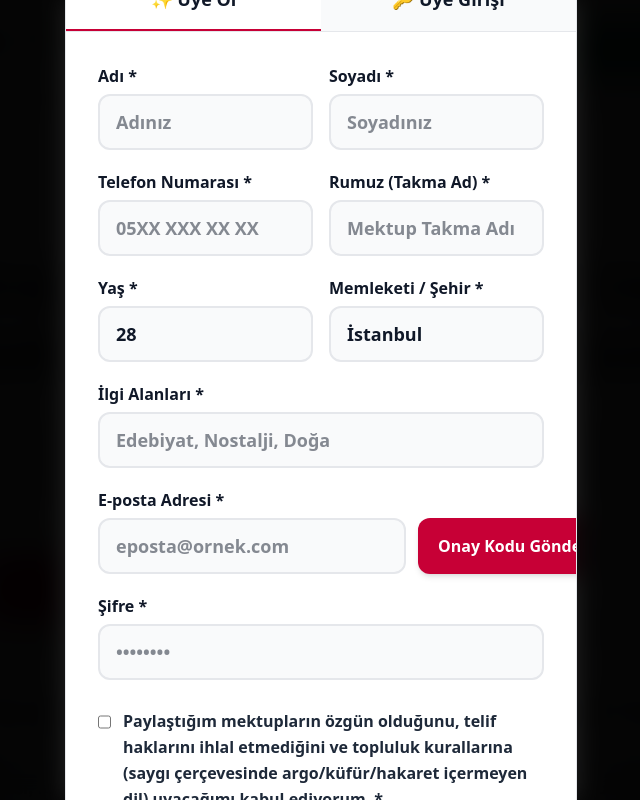
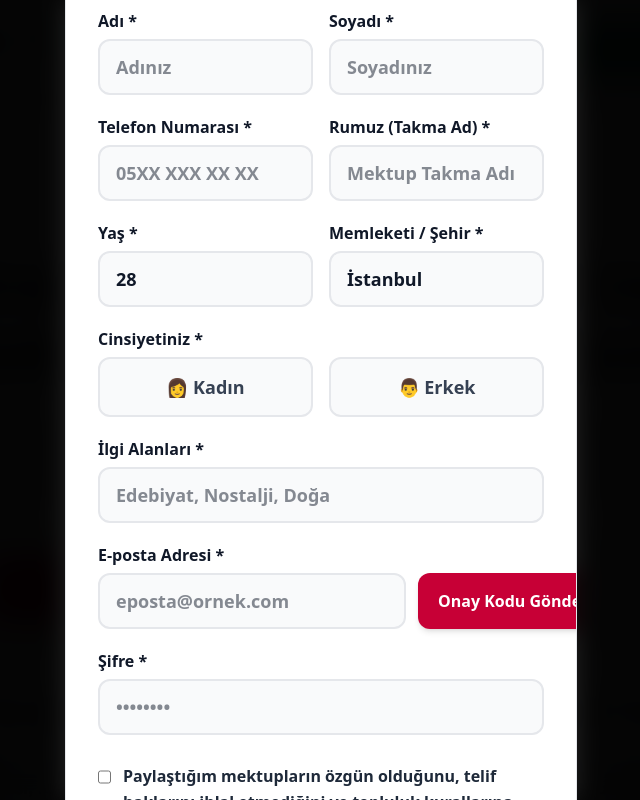
Before and after one commit to tozcane/mektup-arkadasi, a Next.js app: page / in a window 1280 px wide. Both pictures are taken after a click on the button "Giriş Yap / Üye Ol". Shown: the top 800 px of the page, without its empty margins (319-959 px from the left). Built offline with nearby package versions, Linux system fonts and the light colour scheme; a web font is replaced by a local one.

Commit message:
Add gender selection (Kadın / Erkek) to signup, profile editing modal, penpal card details, and admin dashboard

```diff
--- a/app/page.tsx
+++ b/app/page.tsx
@@ -370,7 +370,9 @@ function MainContent() {
                                     🎭 {p.pseudonym}
                                   </button>
                                 </td>
-                                <td className="p-4 border-r border-gray-250 font-bold">{p.age}</td>
+                                 <td className="p-4 border-r border-gray-250 font-bold">
+                                   {p.gender ? `${p.gender}, ` : ''}{p.age}
+                                 </td>
                                 <td className="p-4 border-r border-gray-250 font-medium">{p.city}</td>
                                 <td className="p-4 border-r border-gray-250 font-bold font-typewriter text-xs text-gray-900">
                                   {isSuspended ? (
--- a/components/dma/AuthModal.tsx
+++ b/components/dma/AuthModal.tsx
@@ -20,6 +20,7 @@ export const AuthModal: React.FC = () => {
   const [interestsStr, setInterestsStr] = useState('');
   const [error, setError] = useState('');
   const [acceptedTerms, setAcceptedTerms] = useState(false);
+  const [gender, setGender] = useState<'Kadın' | 'Erkek' | ''>('');
   const [isSubmittedAttempt, setIsSubmittedAttempt] = useState(false);
 
   // Email Verification Step State
@@ -32,7 +33,7 @@ export const AuthModal: React.FC = () => {
   const handleSendCode = async () => {
     setIsSubmittedAttempt(true);
     // Validate mandatory registration details before generating verification code
-    if (!firstName.trim() || !lastName.trim() || !phoneNumber.trim() || !pseudonym.trim() || !city.trim() || !interestsStr.trim()) {
+    if (!firstName.trim() || !lastName.trim() || !phoneNumber.trim() || !pseudonym.trim() || !city.trim() || !interestsStr.trim() || !gender) {
       setError('Lütfen kırmızıyla işaretli tüm alanları doldurun.');
       return;
     }
@@ -80,6 +81,10 @@ export const AuthModal: React.FC = () => {
       setError('Lütfen Rumuzunuzu (Takma Ad) belirleyin.');
       return;
     }
+    if (!gender) {
+      setError('Lütfen Cinsiyetinizi seçin.');
+      return;
+    }
     if (!email.trim() || !email.includes('@')) {
       setError('Lütfen geçerli bir e-posta adresi girin.');
       return;
@@ -118,6 +123,7 @@ export const AuthModal: React.FC = () => {
       city,
       country: 'Türkiye',
       interests,
+      gender: gender as 'Kadın' | 'Erkek',
     });
 
     // Reset verification states
@@ -165,7 +171,7 @@ export const AuthModal: React.FC = () => {
         {/* Tab Selection */}
         <div className="flex border-b border-gray-200 bg-gray-50 text-lg font-extrabold">
           <button
-            onClick={() => { setMode('register'); setError(''); }}
+            onClick={() => { setMode('register'); setError(''); setIsSubmittedAttempt(false); setGender(''); }}
             className={`flex-1 py-4 text-center transition border-b-2 cursor-pointer ${
               mode === 'register'
                 ? 'border-rose-700 text-rose-750 bg-white'
@@ -176,7 +182,7 @@ export const AuthModal: React.FC = () => {
           </button>
 
           <button
-            onClick={() => { setMode('login'); setError(''); }}
+            onClick={() => { setMode('login'); setError(''); setIsSubmittedAttempt(false); setGender(''); }}
             className={`flex-1 py-4 text-center transition border-b-2 cursor-pointer ${
               mode === 'login'
                 ? 'border-rose-700 text-rose-750 bg-white'
@@ -297,6 +303,39 @@ export const AuthModal: React.FC = () => {
                         : 'border-gray-200 focus:border-rose-700'
                     }`}
                   />
+                </div>
+              </div>
+
+              {/* Cinsiyet Seçimi (Yeni Hane) */}
+              <div>
+                <label className="block text-gray-955 font-extrabold mb-1.5 text-base">Cinsiyetiniz *</label>
+                <div className="grid grid-cols-2 gap-4">
+                  <button
+                    type="button"
+                    onClick={() => setGender('Kadın')}
+                    className={`py-3.5 rounded-xl border-2 font-bold text-lg cursor-pointer transition-all flex items-center justify-center gap-2 ${
+                      gender === 'Kadın'
+                        ? 'bg-rose-50 border-rose-700 text-rose-800 ring-2 ring-rose-200'
+                        : isSubmittedAttempt && !gender
+                        ? 'border-rose-500 bg-rose-50/20 text-rose-700'
+                        : 'bg-gray-50 border-gray-200 text-gray-700 hover:bg-gray-100'
+                    }`}
+                  >
+                    👩 Kadın
+                  </button>
+                  <button
+                    type="button"
+                    onClick={() => setGender('Erkek')}
+                    className={`py-3.5 rounded-xl border-2 font-bold text-lg cursor-pointer transition-all flex items-center justify-center gap-2 ${
+                      gender === 'Erkek'
+                        ? 'bg-rose-50 border-rose-700 text-rose-800 ring-2 ring-rose-200'
+                        : isSubmittedAttempt && !gender
+                        ? 'border-rose-500 bg-rose-50/20 text-rose-700'
+                        : 'bg-gray-50 border-gray-200 text-gray-700 hover:bg-gray-100'
+                    }`}
+                  >
+                    👨 Erkek
+                  </button>
                 </div>
               </div>
 
--- a/components/dma/PenPalCard.tsx
+++ b/components/dma/PenPalCard.tsx
@@ -36,7 +36,9 @@ export const PenPalCard: React.FC<PenPalCardProps> = ({ profile }) => {
             <h3 className="font-serif text-lg font-bold text-gray-900 group-hover:text-rose-700 transition">
               {profile.pseudonym}
             </h3>
-            <p className="text-xs text-gray-500 font-typewriter">{profile.age} yaşında</p>
+            <p className="text-xs text-gray-500 font-typewriter">
+              {profile.gender ? `${profile.gender}, ` : ''}{profile.age} yaşında
+            </p>
           </div>
         </div>
 
--- a/components/dma/ProfileModal.tsx
+++ b/components/dma/ProfileModal.tsx
@@ -13,6 +13,7 @@ export const ProfileModal: React.FC = () => {
   const [age, setAge] = useState(user.age);
   const [city, setCity] = useState(user.city);
   const [interestsText, setInterestsText] = useState(user.interests.join(', '));
+  const [gender, setGender] = useState<'Kadın' | 'Erkek' | ''>(user.gender || '');
   const [savedSuccess, setSavedSuccess] = useState(false);
 
   if (!isProfileModalOpen) return null;
@@ -30,6 +31,7 @@ export const ProfileModal: React.FC = () => {
       age: Number(age),
       city,
       interests,
+      gender: gender as 'Kadın' | 'Erkek',
     });
 
     setSavedSuccess(true);
@@ -121,6 +123,35 @@ export const ProfileModal: React.FC = () => {
             </div>
           </div>
 
+          {/* Cinsiyet Seçimi */}
+          <div>
+            <label className="block text-gray-900 font-bold mb-2 text-base">Cinsiyetim</label>
+            <div className="grid grid-cols-2 gap-4">
+              <button
+                type="button"
+                onClick={() => setGender('Kadın')}
+                className={`py-3.5 rounded-xl border-2 font-bold text-base cursor-pointer transition-all flex items-center justify-center gap-2 ${
+                  gender === 'Kadın'
+                    ? 'bg-rose-50 border-rose-700 text-rose-800 ring-2 ring-rose-200'
+                    : 'bg-gray-50 border-gray-200 text-gray-700 hover:bg-gray-100'
+                }`}
+              >
+                👩 Kadın
+              </button>
+              <button
+                type="button"
+                onClick={() => setGender('Erkek')}
+                className={`py-3.5 rounded-xl border-2 font-bold text-base cursor-pointer transition-all flex items-center justify-center gap-2 ${
+                  gender === 'Erkek'
+                    ? 'bg-rose-50 border-rose-700 text-rose-800 ring-2 ring-rose-200'
+                    : 'bg-gray-50 border-gray-200 text-gray-700 hover:bg-gray-100'
+                }`}
+              >
+                👨 Erkek
+              </button>
+            </div>
+          </div>
+
           <div>
             <label className="block text-gray-900 font-bold mb-2 text-base">
               İlgi Alanların (Virgülle Ayırın)
--- a/context/DMAContext.tsx
+++ b/context/DMAContext.tsx
@@ -26,6 +26,7 @@ interface DMAContextType {
     city: string;
     country: string;
     interests: string[];
+    gender: 'Kadın' | 'Erkek';
   }) => void;
   logout: () => void;
 
@@ -128,6 +129,26 @@ export const DMAProvider: React.FC<{ children: React.ReactNode }> = ({ children
       try {
         localStorage.setItem('mektup_user_session', JSON.stringify(nextUser));
       } catch (e) {}
+
+      // Sync to penpals list so changes reflect in the member list and admin dashboard
+      setPenpals(prevPenpals =>
+        prevPenpals.map(p =>
+          p.id === nextUser.id
+            ? {
+                ...p,
+                pseudonym: nextUser.pseudonym,
+                title: nextUser.title,
+                bio: nextUser.bio,
+                age: nextUser.age,
+                city: nextUser.city,
+                interests: nextUser.interests,
+                gender: nextUser.gender,
+                avatarStyle: nextUser.avatarColor
+              }
+            : p
+        )
+      );
+
       return nextUser;
     });
   };
@@ -165,6 +186,7 @@ export const DMAProvider: React.FC<{ children: React.ReactNode }> = ({ children
     city,
     country,
     interests,
+    gender,
   }: {
     pseudonym: string;
     fullName: string;
@@ -174,6 +196,7 @@ export const DMAProvider: React.FC<{ children: React.ReactNode }> = ({ children
     city: string;
     country: string;
     interests: string[];
+    gender: 'Kadın' | 'Erkek';
   }) => {
     const cityClean = city ? city.trim() : 'İstanbul';
 
@@ -200,12 +223,13 @@ export const DMAProvider: React.FC<{ children: React.ReactNode }> = ({ children
       isLoggedIn: true,
       registeredAt: new Date().toISOString(),
       title: 'Mektup Arkadaşı Kulübü Üyesi',
-      bio: 'Sakinlik, samimiyet ve nostaljik mektuplar yazmayı seven yeni bir üye.',
+      bio: 'Sakinlik, samimiyet and nostaljik mektuplar yazmayı seven yeni bir üye.',
       age: age || 30,
       city: cityClean,
       country: country || 'Türkiye',
       languages: ['Türkçe', 'İngilizce'],
       interests: interests.length > 0 ? interests : ['Edebiyat', 'Nostalji'],
+      gender,
       avatarColor: '#8b261a',
       stampsCollected: [cityStamp.id, 'stamp-1', 'stamp-2', 'stamp-3', 'stamp-4'],
     };
@@ -231,6 +255,7 @@ export const DMAProvider: React.FC<{ children: React.ReactNode }> = ({ children
       flag: '🇹🇷',
       languages: newUser.languages,
       interests: newUser.interests,
+      gender: newUser.gender,
       avatarStyle: newUser.avatarColor,
       lettersExchangedCount: 0,
       joinedDate: 'Şimdi',
--- a/types/dma.ts
+++ b/types/dma.ts
@@ -32,6 +32,7 @@ export interface PenPalProfile {
   flag: string;
   languages: string[];
   interests: string[];
+  gender?: 'Kadın' | 'Erkek';
   avatarStyle: string; // e.g. color or icon identifier
   lettersExchangedCount: number;
   joinedDate: string;
@@ -78,6 +79,7 @@ export interface UserProfile {
   city: string;
   languages: string[];
   interests: string[];
+  gender?: 'Kadın' | 'Erkek';
   avatarColor: string;
   stampsCollected: string[]; // stamp IDs
 }
```
